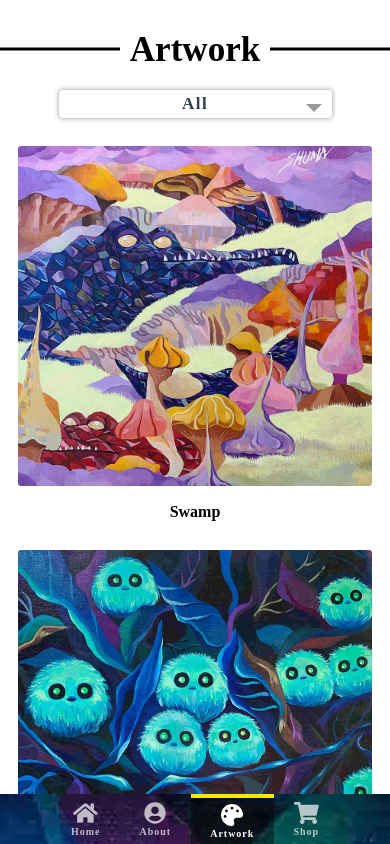
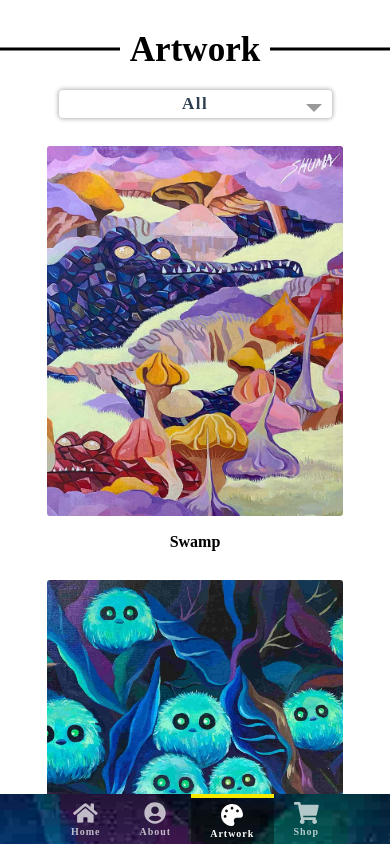
Before and after one commit to andytseng1993/shuma, a Vue app: page /artwork in a window 390 px wide. Shown: the top 844 px of the page. Built offline with nearby package versions, Linux system fonts and the light colour scheme.

Commit message:
some css adjust

```diff
--- a/src/components/LightBox/style.css
+++ b/src/components/LightBox/style.css
@@ -2,11 +2,11 @@
   font-family: "Times New Roman", 'Taipei Sans';
 }
 #lightBox .artworks {
-  margin: 0px 8%;
+  margin: 0px 5%;
   height: 100%;
   flex-wrap: wrap;
   display: flex;
-  justify-content: flex-start;
+  justify-content: space-between;
   align-items: flex-start;
   transition: 0.3s ease-in-out;
 }
@@ -15,18 +15,23 @@
 }
 #lightBox .artworks .cover {
   margin: calc(1px + 2%) calc(1px + 2%);
-  width: 100%;
-  height: 340px;
-  max-width: 600px;
+  width: 20.8%;
+  height: 370px;
   border-radius: 3px;
   position: relative;
-  flex: 1 1 300px;
   background-position: center center;
   background-repeat: no-repeat;
   background-size: contain;
   filter: drop-shadow(3px 7px 3px rgba(0, 0, 0, 0.4));
   transition:transform 0.2s ease-in-out,filter 0.1s ease-in-out;
 }
+
+#lightBox .artworks::after{
+  content: '';
+  flex: 1 0 200px;
+}
+
+
 #lightBox .artworks .cover .box {
   position: relative;
   width: 100%;
@@ -63,47 +68,6 @@
   opacity: 1;
   transform: translateY(0px);
 }
-@media only screen and (max-width: 480px) {
-
-  #lightBox .artworks {
-    margin: 10px;
-    border: none;
-  }
-  #lightBox .artworks .cover {
-    margin-bottom: 55px;
-    filter: none;
-    background-size: cover;
-    transition: box-shadow 0.2s ease-out,transform 0.2s;
-  }
-  #lightBox .artworks .cover .box {
-    align-items: flex-end;
-  }
-  #lightBox .artworks .cover .box h3 {
-    padding: 20px;
-    bottom: -15px;
-    color: black;
-    position: relative;
-    transform: translateY(40px);
-    font-size: 16px;
-    letter-spacing: 0px;
-    opacity: 1;
-    transition: 0.2s ease-out;
-    text-align: center;
-  }
-  #lightBox .artworks .cover:hover {
-    transform: translate(-2px, -2px);
-    filter: none;
-    box-shadow: 3px 5px 5px rgba(0, 0, 0, 0.3);
-  }
-  #lightBox .artworks .cover:hover .box {
-  background-color: transparent;
-}
-  #lightBox .artworks .cover:hover .box h3 {
-    color: black;
-    transform: translateY(35px);
-  }
-}
-
 
 .lightbox {
   width: 100%;
@@ -279,8 +243,78 @@
   font-size: 16px;
   font-weight: 400;
 }
+@media only screen and (max-width: 1800px) {
+  #lightBox .artworks .cover {
+  width: 29%;
+  }
+  #lightBox .artworks {
+  margin: 0px 8%;
+  }
+}
 
+@media only screen and (max-width: 1350px) {
+  #lightBox .artworks {
+    margin: 0px 10%;
+  }
+  #lightBox .artworks .cover {
+    width: 45%;
+    height: 360px;
+  }
+}
+
+@media only screen and (max-width: 790px) {
+
+  #lightBox .artworks {
+    justify-content: center;
+  }
+  #lightBox .artworks .cover {
+    width: 85%;
+    height: 370px;
+    max-width: 450px;
+  }
+}
 @media only screen and (max-width: 480px) {
+  /* artworks */
+  #lightBox .artworks {
+    justify-content: center;
+    margin: 10px;
+    border: none;
+  }
+  #lightBox .artworks .cover {
+    margin-bottom: 55px;
+    filter: none;
+    background-size: cover;
+    transition: box-shadow 0.2s ease-out,transform 0.2s;
+    width: 80%;
+  }
+  #lightBox .artworks .cover .box {
+    align-items: flex-end;
+  }
+  #lightBox .artworks .cover .box h3 {
+    padding: 20px;
+    bottom: -15px;
+    color: black;
+    position: relative;
+    transform: translateY(40px);
+    font-size: 16px;
+    letter-spacing: 0px;
+    opacity: 1;
+    transition: 0.2s ease-out;
+    text-align: center;
+  }
+  #lightBox .artworks .cover:hover {
+    transform: translate(-2px, -2px);
+    filter: none;
+    box-shadow: 3px 5px 5px rgba(0, 0, 0, 0.3);
+  }
+  #lightBox .artworks .cover:hover .box {
+  background-color: transparent;
+}
+  #lightBox .artworks .cover:hover .box h3 {
+    color: black;
+    transform: translateY(35px);
+  }
+
   /* lightBox btn*/
   .closeButton {
     right: 10px;
--- a/src/components/ShopList/style.css
+++ b/src/components/ShopList/style.css
@@ -5,12 +5,12 @@
   font-family:'Times New Roman','Taipei Sans';
 }
 #shopList .items {
-  width: 1000px;
+  width: 1050px;
   position: relative;
   display: flex;
   flex-wrap: wrap;
-  justify-content: flex-start;
-  margin-left: 10px;
+  justify-content: space-between;
+  margin: 0px 3%;
   transition: 0.2s;
 }
 #shopList .items.isLightboxOpen {
@@ -20,11 +20,15 @@
 #shopList .items .cover {
   margin: 10px 15px;
   margin-top: 20px;
-  width: 25%;
-  flex: 1 1;
-  min-width: 200px;
-  max-width: 250px;
+  width: 22%;
+
   transition: 0.3s ease-in-out;
+}
+#shopList .items::after{
+  content: '';
+  width: 230px;
+  margin-right: auto;
+
 }
 #shopList .items .cover .img {
   box-sizing: border-box;
@@ -212,7 +216,26 @@
   color: rgba(255, 62, 62, 0.9);
 }
 
-
+@media only screen and (max-width: 1580px){
+  #shopList .items .cover {
+  margin: 10px 15px;
+  margin-top: 20px;
+  min-width: 200px;
+  width: 25%;
+}
+}
+@media only screen and (max-width: 1260px){
+  #shopList .items .cover {
+  margin: 10px 15px;
+  margin-top: 20px;
+  min-width: 200px;
+  width: 40%;
+}
+#shopList .items {
+  width: 650px;
+  margin: initial;
+}
+}
 @media only screen and (max-width: 992px){
   #shopList .items{
     margin-left: 0;
--- a/src/views/About/style.css
+++ b/src/views/About/style.css
@@ -15,12 +15,8 @@
   background-position: 100% 44%;
 }
 #nav{
-  position: relative;
-  display: flex;
-  padding: 0px;
   background-color:rgba(0, 0, 0, 0.5);
-  justify-content: center;
-  z-index: 1;
+  z-index: 50;
 }
 
 .title {
@@ -100,7 +96,7 @@
 .aboutme h4 {
   position: relative;
   right: 3vw;
-  top: -380px;
+  top: -400px;
   width: 39vw;
   margin: 0px;
   font-family:'Times New Roman','Taipei Sans';
--- a/src/views/Artwork/style.css
+++ b/src/views/Artwork/style.css
@@ -57,6 +57,11 @@
     height: initial;
     font-family:'Times New Roman','Taipei Sans';
   }
+@media only screen and (max-width: 1350px) {
+  #TypeHandler{
+    left:12%;
+}
+}
 @media only screen and (max-width: 790px){
   #TypeHandler{
     margin-top: 30px;
--- a/src/views/Home/style.css
+++ b/src/views/Home/style.css
@@ -179,10 +179,29 @@
 }
 @media screen and (max-width: 480px) {
   #Home .translate {
-  right: 15px;
-  bottom: 20px;
+  right: 10px;
+  bottom: 15px;
   top: initial
 }
+#Home .translate label {
+  display: flex;
+  align-items: center;
+  font-size: 17px;
+}
+#Home .translate label .ch {
+  width: 20px;
+  height: 22p;
+  padding: 0px 2px;
+}
+#Home .translate label span {
+  font-size: 20px;
+  font-weight: 800;
+}
+#Home .translate label .eg {
+  width: 22px;
+  height: 22px;
+}
+
   #Home .word .name {
     font-size: 10vh;
   }
@@ -204,7 +223,7 @@
     margin: 0px;
   }
   #Home .nav a{
-    padding: 10px 20px;
+    padding: 10px 16px;
     font-size: 4vw;
     margin: 0px;
     margin-top: 2vh;
```
